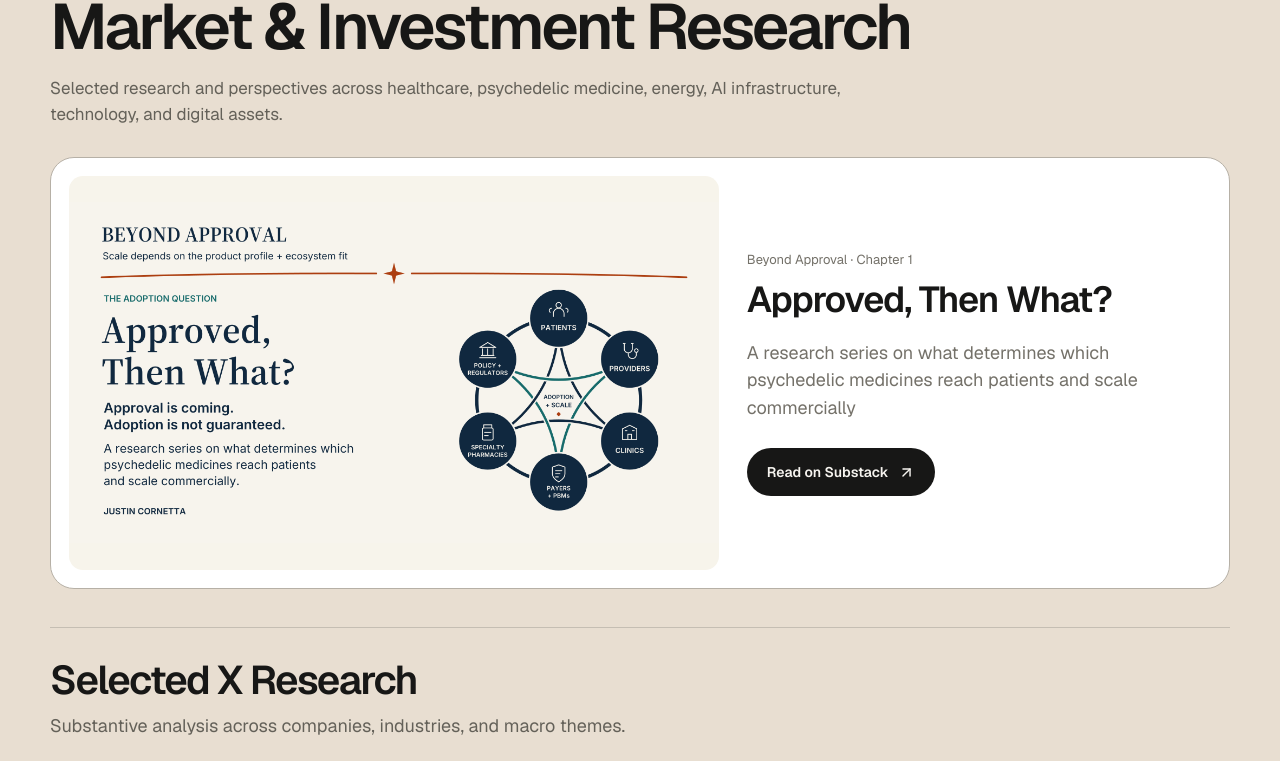
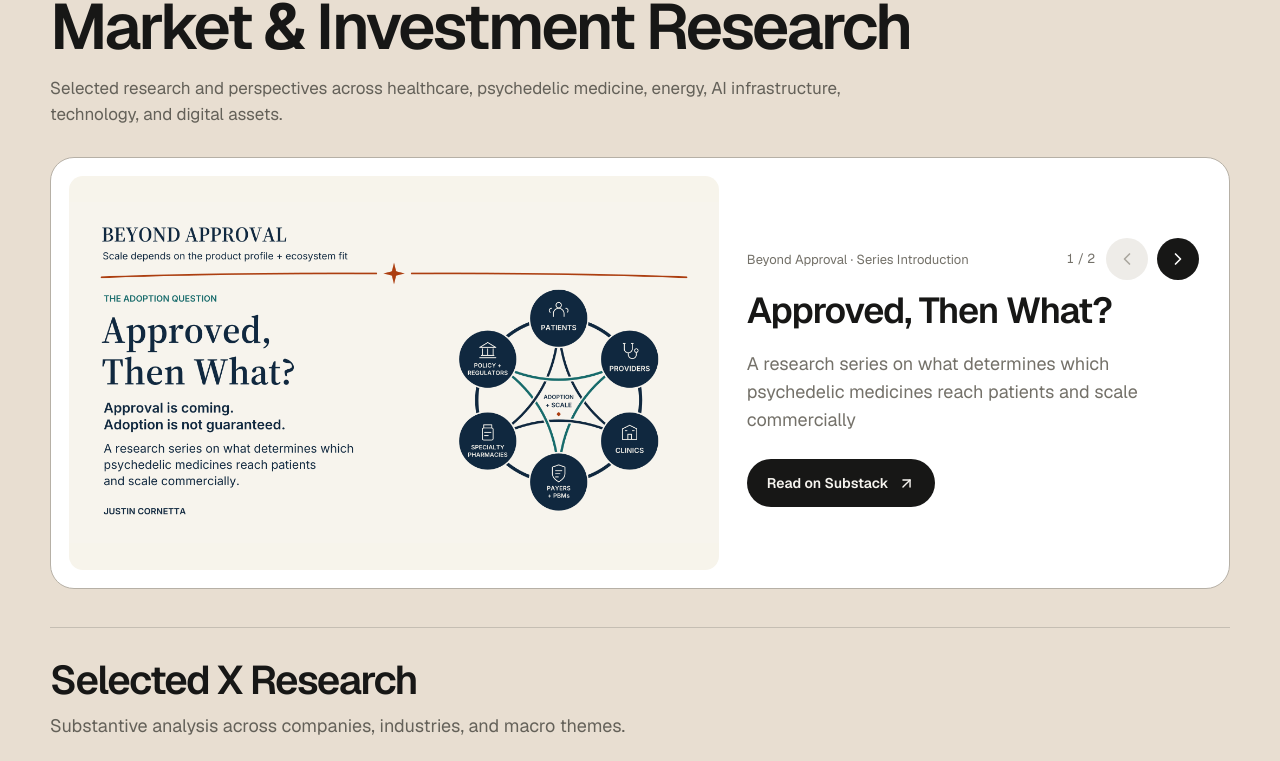
Before and after one commit to justincornetta/personal-website, a Next.js app: page /projects in a window 1280 px wide. Shown: the part 1519-2280 px from the top of the page. Built offline with nearby package versions, Linux system fonts and the light colour scheme.

Commit message:
Add Beyond Approval article carousel

```diff
--- a/content/writing/approved-then-what.mdx
+++ b/content/writing/approved-then-what.mdx
@@ -9,8 +9,10 @@
 status: "published"
 series: "Beyond Approval"
 seriesSlug: "beyond-approval"
-chapter: 1
+seriesLabel: "Series Introduction"
+seriesOrder: 1
 cover: "/images/research/beyond-approval/approved-then-what.png"
+coverFit: "contain"
 externalUrl: "https://beyondapprovalpsychedelics.substack.com/p/approved-then-what"
 ---
 
--- /dev/null
+++ b/content/writing/fda-psychedelics-hearing-commercial-rollout.mdx
@@ -0,0 +1,24 @@
+---
+title: "What the FDA’s Psychedelics Hearing Revealed About Commercial Rollout"
+slug: "fda-psychedelics-hearing-commercial-rollout"
+summary: "The hearing offered little direct FDA policy signal, but exposed four implementation problems that could determine whether future psychedelic medicines reach patients."
+category: "Psychedelic medicine"
+date: "2026-09-21"
+tags: ["Healthcare", "Psychedelic medicine", "FDA", "Commercialization"]
+featured: true
+status: "published"
+series: "Beyond Approval"
+seriesSlug: "beyond-approval"
+seriesLabel: "Field Note #1"
+seriesOrder: 2
+cover: "/images/research/beyond-approval/fda-psychedelics-hearing.webp"
+coverFit: "cover"
+coverPosition: "center 58%"
+externalUrl: "https://beyondapprovalpsychedelics.substack.com/p/what-the-fdas-psychedelics-hearing"
+---
+
+## About this article
+
+The FDA’s September 2026 public hearing offered little direct policy signal, but it surfaced four implementation challenges that could shape the commercial rollout of future psychedelic medicines: provider education, product labels and REMS, care coordination and reimbursement, and standardized data collection.
+
+This field note considers how those constraints could affect referrals, treatment-center capacity, insurance coverage, and the number of patients who ultimately reach treatment.
--- a/src/app/projects/page.tsx
+++ b/src/app/projects/page.tsx
@@ -14,7 +14,8 @@
 export default function ProjectsPage() {
   const projects = getPublishedProjects();
   const writing = getPublishedWriting();
-  const featuredWriting = writing.find((entry) => entry.slug === "approved-then-what") ?? writing[0];
+  const featuredWriting = writing.filter((entry) => entry.seriesSlug === "beyond-approval");
+  const remainingWriting = writing.filter((entry) => entry.seriesSlug !== "beyond-approval");
   return (
     <RevealMotion className="portfolio-page motion-stagger">
       <div className="section__inner">
@@ -35,9 +36,9 @@
             <h2 id="research-title">{research.title}</h2>
             <p>{research.description}</p>
           </header>
-          <div className="reveal reveal-2"><ResearchFeature entry={featuredWriting} /></div>
-          {writing.length > 1 && <div className="portfolio-grid">
-            {writing.filter((entry) => entry.slug !== featuredWriting.slug).map((entry) => <PortfolioCard key={entry.slug} title={entry.title} summary={entry.summary} cover={entry.cover} href={entry.externalUrl ?? `/writing/${entry.slug}`} label={entry.series} containCover />)}
+          <div className="reveal reveal-2"><ResearchFeature entries={featuredWriting.length > 0 ? featuredWriting : writing.slice(0, 1)} /></div>
+          {remainingWriting.length > 0 && <div className="portfolio-grid">
+            {remainingWriting.map((entry) => <PortfolioCard key={entry.slug} title={entry.title} summary={entry.summary} cover={entry.cover} href={entry.externalUrl ?? `/writing/${entry.slug}`} label={entry.series} containCover />)}
           </div>}
           <FeaturedXResearch surface="projects" />
         </section>}
--- a/src/app/redesign.css
+++ b/src/app/redesign.css
@@ -482,10 +482,20 @@
 .home-research-section .section__inner { border-top: 1px solid var(--line); padding-top: clamp(40px, 5vw, 64px); }
 .projects-section .section-heading h2, .home-research-section .section-heading h2 { max-width: none; }
 .home-research-section .section-heading > p { max-width: 900px; }
-.research-feature { display: grid; grid-template-columns: 1.4fr 1fr; align-items: center; gap: 28px; padding: 18px; margin-top: 30px; border-radius: 24px; border: 1px solid #b6b0a6; background: #fff; }
+.research-feature { display: grid; grid-template-columns: 1.4fr 1fr; align-items: center; gap: 28px; padding: 18px; margin-top: 30px; border-radius: 24px; border: 1px solid #b6b0a6; background: #fff; touch-action: pan-y; }
 .research-feature__cover { display: block; aspect-ratio: 1.65; border-radius: 14px; overflow: hidden; background: #f7f4eb; }
 .research-feature__cover img { display: block; width: 100%; height: 100%; object-fit: contain; }
 .research-feature__body { padding: 16px 12px 16px 0; }
+.research-feature__topline { display: flex; align-items: center; justify-content: space-between; gap: 18px; margin-bottom: 10px; }
+.research-feature__topline .portfolio-label { margin: 0; }
+.research-feature__nav { display: flex; align-items: center; gap: 9px; flex: 0 0 auto; }
+.research-feature__count { color: var(--muted); font-size: 13px; font-variant-numeric: tabular-nums; margin-right: 2px; white-space: nowrap; }
+.research-feature__nav-button { width: 42px; height: 42px; display: grid; place-items: center; padding: 0; border: 0; border-radius: 999px; background: var(--ink); color: #fff; cursor: pointer; transition: background .2s var(--ease), color .2s var(--ease), transform .2s var(--ease); }
+.research-feature__nav-button:hover:not(:disabled) { transform: translateY(-1px); }
+.research-feature__nav-button:focus-visible { outline: 2px solid var(--ink); outline-offset: 3px; }
+.research-feature__nav-button:disabled { background: #eeece8; color: #aaa69e; cursor: default; }
+.research-feature__animate { animation: research-feature-reveal .3s var(--ease); }
+@keyframes research-feature-reveal { from { opacity: .7; transform: translateY(3px); } to { opacity: 1; transform: translateY(0); } }
 .research-feature h3 { margin: 0; font-size: clamp(25px, 3.05vw, 36px); line-height: 1.15; font-weight: 600; letter-spacing: -.03em; }
 .research-feature__summary { color: var(--muted); font-size: 18px; line-height: 1.55; margin: 18px 0 26px; max-width: 42ch; }
 .research-feature__links { display: flex; align-items: center; flex-wrap: wrap; gap: 18px 28px; }
@@ -547,4 +557,11 @@
   .portfolio-section__header > p { font-size: 16px; }
   .research-article__inner { width: calc(100% - 28px); }
   .research-article__actions .button { white-space: normal; text-align: left; }
+  .research-feature__topline { align-items: flex-start; }
+  .research-feature__nav { gap: 7px; }
+  .research-feature__nav-button { width: 40px; height: 40px; }
+  .research-feature__count { margin-right: 0; }
 }
+@media (prefers-reduced-motion: reduce) {
+  .research-feature__animate { animation: none; }
+}
--- a/src/components/homepage-redesign.tsx
+++ b/src/components/homepage-redesign.tsx
@@ -274,7 +274,7 @@
                 <h2 id="home-research-title">{research.title}</h2>
                 <p>{research.description}</p>
               </div>
-              <div className="reveal reveal-2"><ResearchFeature entry={writing.find((entry) => entry.slug === "approved-then-what") ?? writing[0]} /></div>
+              <div className="reveal reveal-2"><ResearchFeature entries={writing} /></div>
               <FeaturedXResearch surface="home" />
               <div className="projects-footer">
                 <Link className="button button--primary" href="/projects#research">View All Research <ArrowIcon /></Link>
--- a/src/components/research-feature.tsx
+++ b/src/components/research-feature.tsx
@@ -1,23 +1,189 @@
+"use client";
+
+import { useMemo, useRef, useState } from "react";
 import Image from "next/image";
 import Link from "next/link";
-import { ArrowUpRight } from "lucide-react";
+import { ArrowUpRight, ChevronLeft, ChevronRight } from "lucide-react";
 import type { WritingMeta } from "@/lib/content";
 
-export function ResearchFeature({ entry }: { entry: WritingMeta }) {
+const swipeThreshold = 48;
+
+function bySeriesOrder(a: WritingMeta, b: WritingMeta) {
+  const aOrder = a.seriesOrder ?? Number.MAX_SAFE_INTEGER;
+  const bOrder = b.seriesOrder ?? Number.MAX_SAFE_INTEGER;
+  if (aOrder !== bOrder) {
+    return aOrder - bOrder;
+  }
+  return new Date(a.date).getTime() - new Date(b.date).getTime();
+}
+
+export function ResearchFeature({ entries }: { entries: WritingMeta[] }) {
+  const orderedEntries = useMemo(() => [...entries].sort(bySeriesOrder), [entries]);
+  const [activeIndex, setActiveIndex] = useState(0);
+  const pointerStartX = useRef<number | null>(null);
+  const entry = orderedEntries[activeIndex];
+  const hasMultipleEntries = orderedEntries.length > 1;
+
+  if (!entry) {
+    return null;
+  }
+
   const href = entry.externalUrl ?? `/writing/${entry.slug}`;
+  const isExternal = Boolean(entry.externalUrl);
+  const canGoBack = activeIndex > 0;
+  const canGoForward = activeIndex < orderedEntries.length - 1;
+
+  function goBack() {
+    if (canGoBack) {
+      setActiveIndex((current) => current - 1);
+    }
+  }
+
+  function goForward() {
+    if (canGoForward) {
+      setActiveIndex((current) => current + 1);
+    }
+  }
+
+  function handlePointerDown(event: React.PointerEvent<HTMLElement>) {
+    if ((event.target as Element).closest("a, button")) {
+      return;
+    }
+    if (event.pointerType !== "mouse" || event.button === 0) {
+      pointerStartX.current = event.clientX;
+      event.currentTarget.setPointerCapture(event.pointerId);
+    }
+  }
+
+  function handlePointerUp(event: React.PointerEvent<HTMLElement>) {
+    if (pointerStartX.current === null) {
+      return;
+    }
+    const delta = event.clientX - pointerStartX.current;
+    pointerStartX.current = null;
+    if (event.currentTarget.hasPointerCapture(event.pointerId)) {
+      event.currentTarget.releasePointerCapture(event.pointerId);
+    }
+    if (Math.abs(delta) < swipeThreshold) {
+      return;
+    }
+    if (delta < 0) {
+      goForward();
+    } else {
+      goBack();
+    }
+  }
+
+  const seriesLabel = entry.seriesLabel ?? (entry.chapter ? `Chapter ${entry.chapter}` : undefined);
+
   return (
-    <article className="research-feature">
+    <article
+      className="research-feature"
+      aria-roledescription="carousel"
+      aria-label={entry.series ? `${entry.series} articles` : "Featured research"}
+      onPointerDown={handlePointerDown}
+      onPointerUp={handlePointerUp}
+      onPointerCancel={() => { pointerStartX.current = null; }}
+      onDragStart={(event) => event.preventDefault()}
+    >
       {entry.cover && (
-        <Link className="research-feature__cover" href={href} aria-label={`Read ${entry.title}`}>
-          <Image src={entry.cover} alt="" width={1200} height={630} loading="eager" sizes="(min-width: 1230px) 650px, (min-width: 801px) 54vw, 92vw" />
-        </Link>
+        isExternal ? (
+          <a
+            key={`cover-${entry.slug}`}
+            className="research-feature__cover research-feature__animate"
+            href={href}
+            target="_blank"
+            rel="noopener noreferrer"
+            aria-label={`Read ${entry.title} on Substack`}
+          >
+            <Image
+              src={entry.cover}
+              alt=""
+              width={1200}
+              height={630}
+              loading="eager"
+              sizes="(min-width: 1230px) 650px, (min-width: 801px) 54vw, 92vw"
+              style={{
+                objectFit: entry.coverFit ?? "contain",
+                objectPosition: entry.coverPosition ?? "center",
+              }}
+            />
+          </a>
+        ) : (
+          <Link
+            key={`cover-${entry.slug}`}
+            className="research-feature__cover research-feature__animate"
+            href={href}
+            aria-label={`Read ${entry.title}`}
+          >
+          <Image
+            src={entry.cover}
+            alt=""
+            width={1200}
+            height={630}
+            loading="eager"
+            sizes="(min-width: 1230px) 650px, (min-width: 801px) 54vw, 92vw"
+            style={{
+              objectFit: entry.coverFit ?? "contain",
+              objectPosition: entry.coverPosition ?? "center",
+            }}
+          />
+          </Link>
+        )
       )}
-      <div className="research-feature__body">
-        {entry.series && <p className="portfolio-label">{entry.series}{entry.chapter ? ` · Chapter ${entry.chapter}` : ""}</p>}
-        <h3><Link href={href}>{entry.title}</Link></h3>
+      <div key={`body-${entry.slug}`} className="research-feature__body research-feature__animate" aria-live="polite">
+        <div className="research-feature__topline">
+          {entry.series ? (
+            <p className="portfolio-label">
+              {entry.series}{seriesLabel ? ` · ${seriesLabel}` : ""}
+            </p>
+          ) : <span />}
+          {hasMultipleEntries ? (
+            <div className="research-feature__nav" aria-label="Featured article navigation">
+              <span className="research-feature__count" aria-label={`Article ${activeIndex + 1} of ${orderedEntries.length}`}>
+                {activeIndex + 1} / {orderedEntries.length}
+              </span>
+              <button
+                className="research-feature__nav-button"
+                type="button"
+                onClick={goBack}
+                disabled={!canGoBack}
+                aria-label="Previous article"
+              >
+                <ChevronLeft size={20} aria-hidden="true" />
+              </button>
+              <button
+                className="research-feature__nav-button"
+                type="button"
+                onClick={goForward}
+                disabled={!canGoForward}
+                aria-label="Next article"
+              >
+                <ChevronRight size={20} aria-hidden="true" />
+              </button>
+            </div>
+          ) : null}
+        </div>
+        <h3>
+          {isExternal ? (
+            <a href={href} target="_blank" rel="noopener noreferrer">{entry.title}</a>
+          ) : (
+            <Link href={href}>{entry.title}</Link>
+          )}
+        </h3>
         <p className="research-feature__summary">{entry.summary}</p>
         <div className="research-feature__links">
-          <Link className="button button--primary" href={href}>{entry.externalUrl?.includes("substack.com") ? "Read on Substack" : "Read More"} <ArrowUpRight size={18} aria-hidden="true" /></Link>
+          {isExternal ? (
+            <a className="button button--primary" href={href} target="_blank" rel="noopener noreferrer">
+              {entry.externalUrl?.includes("substack.com") ? "Read on Substack" : "Read More"}
+              <ArrowUpRight size={18} aria-hidden="true" />
+            </a>
+          ) : (
+            <Link className="button button--primary" href={href}>
+              Read More
+              <ArrowUpRight size={18} aria-hidden="true" />
+            </Link>
+          )}
         </div>
       </div>
     </article>
--- a/src/lib/content.ts
+++ b/src/lib/content.ts
@@ -56,8 +56,12 @@
   status: "published" | "draft" | "private";
   disclosure?: string;
   cover?: string;
+  coverFit?: "contain" | "cover";
+  coverPosition?: string;
   series?: string;
   seriesSlug?: string;
+  seriesLabel?: string;
+  seriesOrder?: number;
   chapter?: number;
   externalUrl?: string;
 };
@@ -147,8 +151,12 @@
     status: String(data.status ?? "draft") as WritingMeta["status"],
     disclosure: data.disclosure ? String(data.disclosure) : undefined,
     cover: data.cover ? String(data.cover) : undefined,
+    coverFit: data.coverFit === "cover" ? "cover" : data.coverFit === "contain" ? "contain" : undefined,
+    coverPosition: data.coverPosition ? String(data.coverPosition) : undefined,
     series: data.series ? String(data.series) : undefined,
     seriesSlug: data.seriesSlug ? String(data.seriesSlug) : undefined,
+    seriesLabel: data.seriesLabel ? String(data.seriesLabel) : undefined,
+    seriesOrder: Number.isFinite(Number(data.seriesOrder)) && Number(data.seriesOrder) > 0 ? Number(data.seriesOrder) : undefined,
     chapter: Number.isFinite(Number(data.chapter)) && Number(data.chapter) > 0 ? Number(data.chapter) : undefined,
     externalUrl: data.externalUrl ? String(data.externalUrl) : undefined,
   };
```
Also changed, not shown: public/images/research/beyond-approval/fda-psychedelics-hearing.webp (added).
